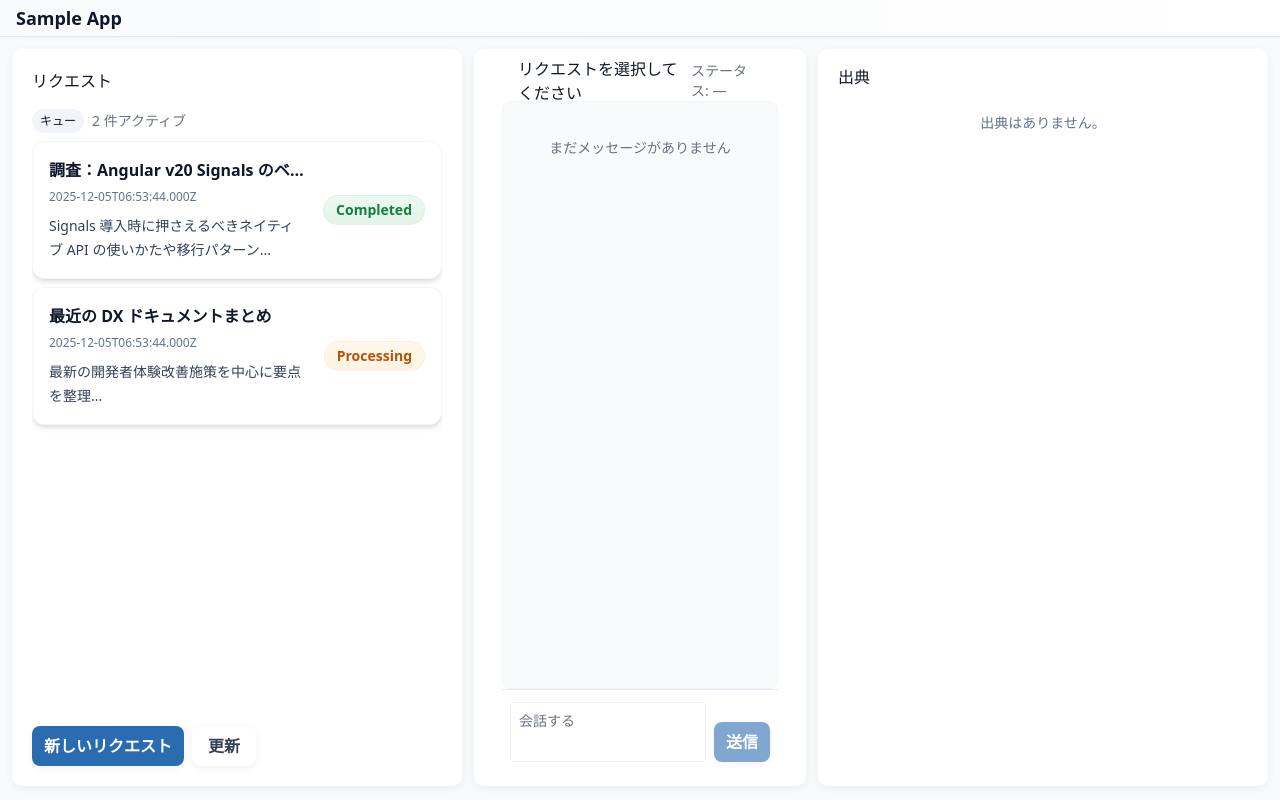
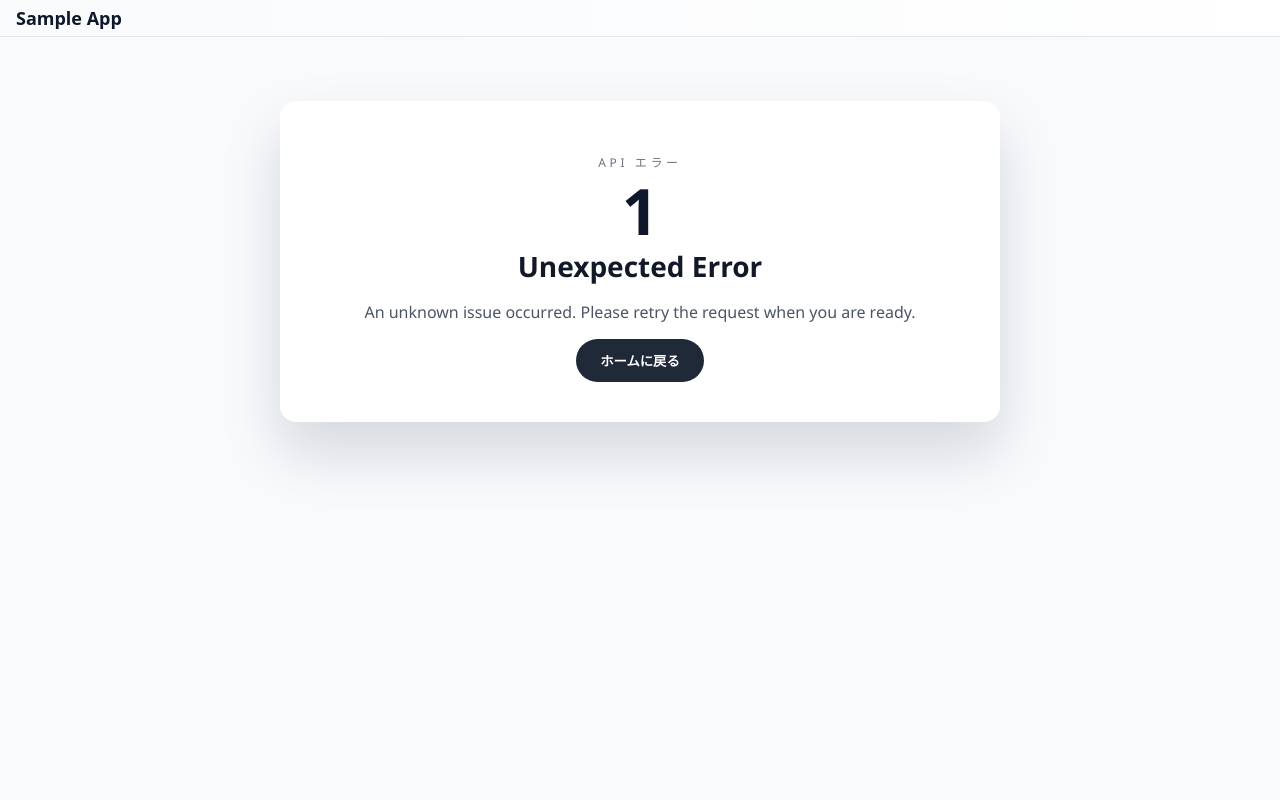
Before and after one commit to ist-h-i/angular_sample_v20, an Angular app: page /error/1 in a window 1280 px wide. Built offline with nearby package versions, Linux system fonts and the light colour scheme.

Commit message:
sorry page

```diff
--- a/src/app/app.routes.ts
+++ b/src/app/app.routes.ts
@@ -1,6 +1,9 @@
 import { Routes } from '@angular/router';
 import { Home } from './shared/components/home/home';
+import { ErrorPage } from './shared/components/error-page/error-page';
 
 export const routes: Routes = [
+  { path: 'error/:status', component: ErrorPage },
+  { path: '', component: Home, pathMatch: 'full' },
   { path: '**', component: Home },
 ];
--- /dev/null
+++ b/src/app/shared/components/error-page/error-page.html
@@ -0,0 +1,16 @@
+<section class="error-page">
+  <div class="error-page__card">
+    <p class="error-page__eyebrow">API エラー</p>
+    <h1 class="error-page__status">{{ statusCode || 'Error' }}</h1>
+    <h2 class="error-page__title">{{ metadata.heading }}</h2>
+    <p class="error-page__description">
+      {{ metadata.description }}
+    </p>
+    <p class="error-page__detail" *ngIf="detailMessage">
+      {{ detailMessage }}
+    </p>
+    <div class="error-page__actions">
+      <button type="button" class="primary" (click)="goHome()">ホームに戻る</button>
+    </div>
+  </div>
+</section>
--- /dev/null
+++ b/src/app/shared/components/error-page/error-page.scss
@@ -0,0 +1,75 @@
+:host {
+  display: block;
+  min-height: 100%;
+}
+
+.error-page {
+  min-height: 100%;
+  padding: 4rem 1rem;
+  background: var(--surface-background, #f8fafc);
+  display: flex;
+  align-items: center;
+  justify-content: center;
+}
+
+.error-page__card {
+  width: min(640px, 100%);
+  background: #ffffff;
+  border-radius: 1rem;
+  padding: 2.5rem;
+  box-shadow: 0 30px 60px rgba(15, 23, 42, 0.15);
+  text-align: center;
+}
+
+.error-page__eyebrow {
+  letter-spacing: 0.3em;
+  font-size: 0.75rem;
+  text-transform: uppercase;
+  color: #6b7280;
+  margin-bottom: 0.5rem;
+}
+
+.error-page__status {
+  font-size: 4rem;
+  margin: 0;
+  line-height: 1;
+  color: #0f172a;
+}
+
+.error-page__title {
+  margin: 0.25rem 0;
+  font-size: 1.75rem;
+  color: #111827;
+}
+
+.error-page__description {
+  color: #4b5563;
+  margin-bottom: 1rem;
+}
+
+.error-page__detail {
+  color: #374151;
+  font-weight: 600;
+  margin-bottom: 1.5rem;
+}
+
+.error-page__actions {
+  display: flex;
+  justify-content: center;
+}
+
+.primary {
+  border: none;
+  background: #1f2937;
+  color: #ffffff;
+  padding: 0.75rem 1.5rem;
+  border-radius: 999px;
+  font-weight: 600;
+  cursor: pointer;
+  transition: background 0.2s ease;
+}
+
+.primary:hover,
+.primary:focus-visible {
+  background: #111827;
+}
--- /dev/null
+++ b/src/app/shared/components/error-page/error-page.ts
@@ -0,0 +1,42 @@
+import { Component, inject } from '@angular/core';
+import { CommonModule, Location } from '@angular/common';
+import { ActivatedRoute, Router } from '@angular/router';
+
+const statusMetadata: Record<number, { heading: string; description: string }> = {
+  401: {
+    heading: '401 Unauthorized',
+    description: 'Authentication is required to access this resource. Please sign in again.'
+  },
+  404: {
+    heading: '404 Not Found',
+    description: 'We could not find the requested resource. Double-check the URL and try again.'
+  },
+  500: {
+    heading: '500 Internal Server Error',
+    description: 'Something went wrong on the server. Please try again later.'
+  }
+};
+
+@Component({
+  selector: 'app-error-page',
+  standalone: true,
+  imports: [CommonModule],
+  templateUrl: './error-page.html',
+  styleUrl: './error-page.scss',
+})
+export class ErrorPage {
+  private readonly route = inject(ActivatedRoute);
+  private readonly router = inject(Router);
+  private readonly location = inject(Location);
+
+  readonly statusCode = Number(this.route.snapshot.paramMap.get('status')) || 0;
+  readonly metadata = statusMetadata[this.statusCode] ?? {
+    heading: 'Unexpected Error',
+    description: 'An unknown issue occurred. Please retry the request when you are ready.'
+  };
+  readonly detailMessage = (this.location.getState() as { message?: string })?.message;
+
+  goHome(): void {
+    void this.router.navigateByUrl('/');
+  }
+}
--- a/src/app/shared/core/interceptors/error.interceptor.ts
+++ b/src/app/shared/core/interceptors/error.interceptor.ts
@@ -1,8 +1,11 @@
 import { HttpErrorResponse, HttpInterceptorFn } from '@angular/common/http';
 import { catchError, throwError } from 'rxjs';
+import { inject } from '@angular/core';
+import { Router } from '@angular/router';
 import type { ErrorResponse } from '../models/error-response.model';
 
 export const errorInterceptor: HttpInterceptorFn = (req, next) => {
+  const router = inject(Router);
   return next(req).pipe(
     catchError((err: unknown) => {
       if (err instanceof HttpErrorResponse) {
@@ -27,6 +30,13 @@ export const errorInterceptor: HttpInterceptorFn = (req, next) => {
           statusText: err.statusText,
           url: err.url || req.url
         });
+        if ([401, 404, 500].includes(status)) {
+          void router.navigate(['/error', status], {
+            state: {
+              message: normalized.error.message
+            }
+          });
+        }
         return throwError(() => wrapped);
       }
       return throwError(() => err);
```
